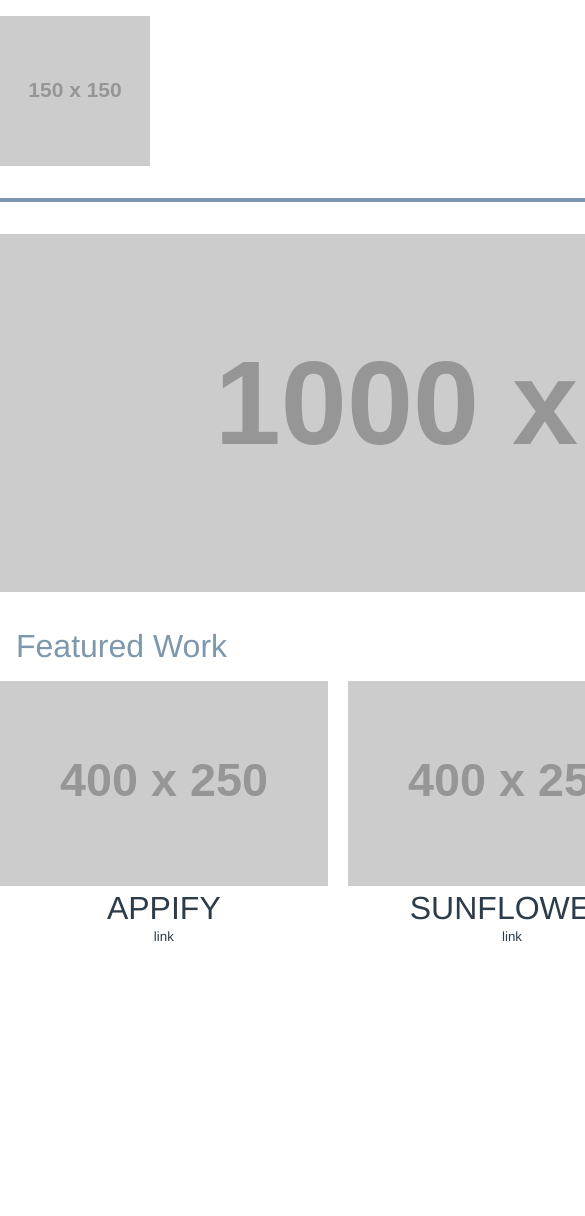
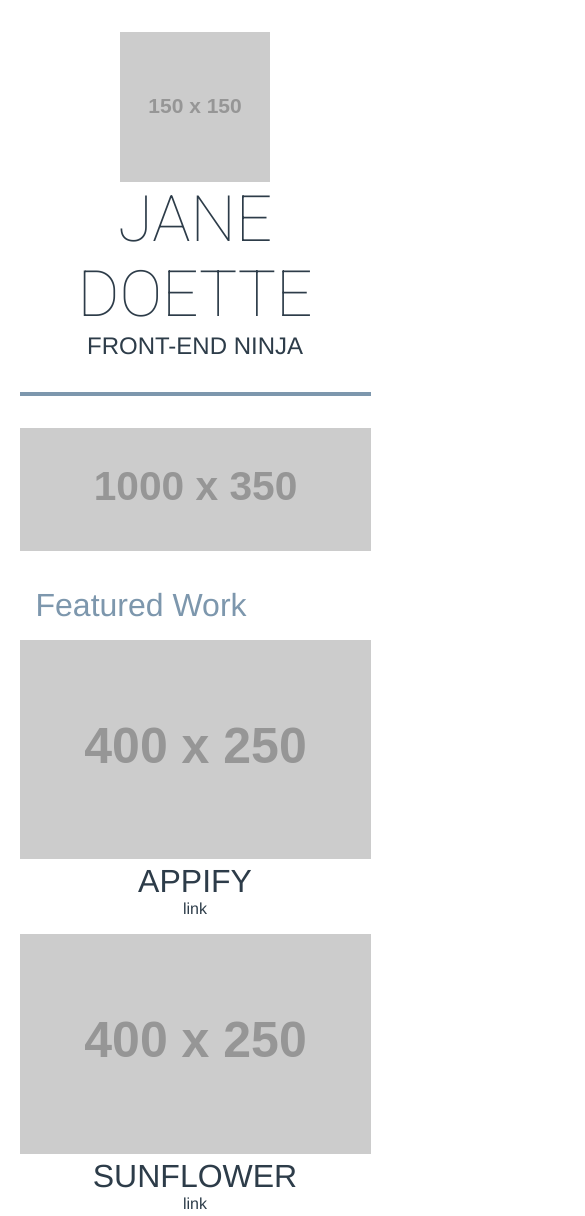
Before and after one commit to giordanna/Projeto-Portfolio, a plain HTML site: page index.html in a window 390 px wide. Shown: the top 1216 px of the page, 585 px wide, since content can reach past the window. Before the commit the page ends 961 px from the top, so only its background shows below. Drawn offline with Linux system fonts and the light colour scheme; placeholder pictures from the web are drawn by us.

Commit message:
feat: Adição de versão responsiva do site
Foi adicionado um novo arquivo css que lida com as media queries, tornando o site responsivo. Falta testar em diversos aparelhos.

```diff
--- a/css/estilo.css
+++ b/css/estilo.css
@@ -3,15 +3,19 @@
 }
 body {
 	width: 1024px;
-	margin: 1em auto;
+	margin: 2em auto;
+}
+
+header {
+	width: 100%;
 }
 
 hr {
 	border: none;
 	color: #7d97ad;
 	background: #7d97ad;
-	padding: 0.25em 0.25em 0 0;
-	margin: 2em 0 2em 0;
+	padding: 0.25em 0.25em 0;
+	margin: 2em 0;
 }
 
 h1,
@@ -37,23 +41,25 @@ h3 {
 	text-transform: capitalize;
 }
 
-
-.header-interno {
-  width: 100%;
-  margin-left: auto;
-  margin-right: auto;
+section {
+	flex: 0 1 32%;
+	text-align: center;
+	color: #2d3c49;
+	margin-bottom: 1em;
 }
 
-.figure-destaque {
-	margin: 0 0 2em 0;
+section img {
+	width: 100%;
+}
+
+a {
+	font: 500 12pt Helvetica, Arial, sans-serif;
+	text-decoration: none;
+	color: inherit;
 }
 
 .logo {
 	vertical-align: top;
-}
-
-.destaque {
-	width: 100%;
 }
 
 .titulo {
@@ -66,11 +72,11 @@ h3 {
 	text-align: right;
 }
 
-.clearfix {
-  overflow: auto;
+.figure-destaque {
+	margin: 0 0 2em 0;
 }
 
-article {
+.destaque {
 	width: 100%;
 }
 
@@ -80,25 +86,9 @@ article {
 	margin: 0.5em;
 }
 
-/* créditos pelo layout dos itens: https://getflywheel.com/layout/flexbox-create-modern-card-design-layout/ */
+/* consultado: https://getflywheel.com/layout/flexbox-create-modern-card-design-layout/ */
 .section-itens {
 	display: flex;
+	flex-wrap: wrap;
 	justify-content: space-between;
 }
-
-section {
-	flex: 0 1 32%;
-	text-align: center;
-	color: #2d3c49;
-
-}
-
-section img {
-	width: 100%;
-}
-
-a {
-	font: 500 10pt Helvetica, Arial, sans-serif;
-	text-decoration: none;
-	color: inherit;
-}
--- /dev/null
+++ b/css/media.css
@@ -0,0 +1,31 @@
+@media screen and (max-width: 1048px) {
+	body {
+		width: 90%;
+		margin: 2em 5%;
+	}
+}
+
+@media screen and (max-width: 780px) {
+	section {
+		flex: 0 1 49%;
+	}
+}
+
+@media screen and (max-width: 650px) {
+	section {
+		flex: 0 1 100%;
+	}
+
+	.logo {
+		display: block;
+		margin: auto;
+	}
+
+	.titulo {
+		font-size: 2em;
+		float: initial;
+		margin: auto;
+		display: block;
+		text-align: center;
+	}
+}
--- a/index.html
+++ b/index.html
@@ -5,21 +5,20 @@
 	<head>
 		<meta charset="utf-8">
 		<meta name="viewport" content="width=device-width, initial-scale=1.0">
-		<link href="https://fonts.googleapis.com/css?family=Roboto:100,500" rel="stylesheet">
+		<link rel="stylesheet" href="https://fonts.googleapis.com/css?family=Roboto:100,500">
 		<link rel="stylesheet" href="css/estilo.css">
+		<link rel="stylesheet" href="css/media.css">
 		<title>Jane Doette</title>
 	</head>
 
 	<body>
 
   	<header>
-  		<div class="header-interno">
-	  		<img class="logo" src="https://via.placeholder.com/150x150" alt="logo da udacity" />
+  		<img class="logo" src="https://via.placeholder.com/150x150" alt="logo da udacity" />
 
-	  		<div class="titulo">
-		  		<h1>Jane Doette</h1>
-		  		<h2>Front-End Ninja</h2>
-	  		</div>
+  		<div class="titulo">
+	  		<h1>Jane Doette</h1>
+	  		<h2>Front-End Ninja</h2>
   		</div>
   	</header>
 
@@ -30,11 +29,9 @@
   	</figure>
 
   	<article>
-
   		<h3 class="titulo-trabalhos">Featured Work</h3>
 
   		<div class="section-itens">
-
 	  		<section>
 	  			<img src="https://via.placeholder.com/400x250" alt="projeto appify" />
 	  			<h4>Appify</h4>
@@ -52,9 +49,7 @@
 	  			<h4>Bokeh</h4>
 	  			<a href="#">link</a>
 	  		</section>
-
 	  	</div>
-
   	</article>
 
   </body>
```
Lines whose indentation alone changed are shown as unchanged.
